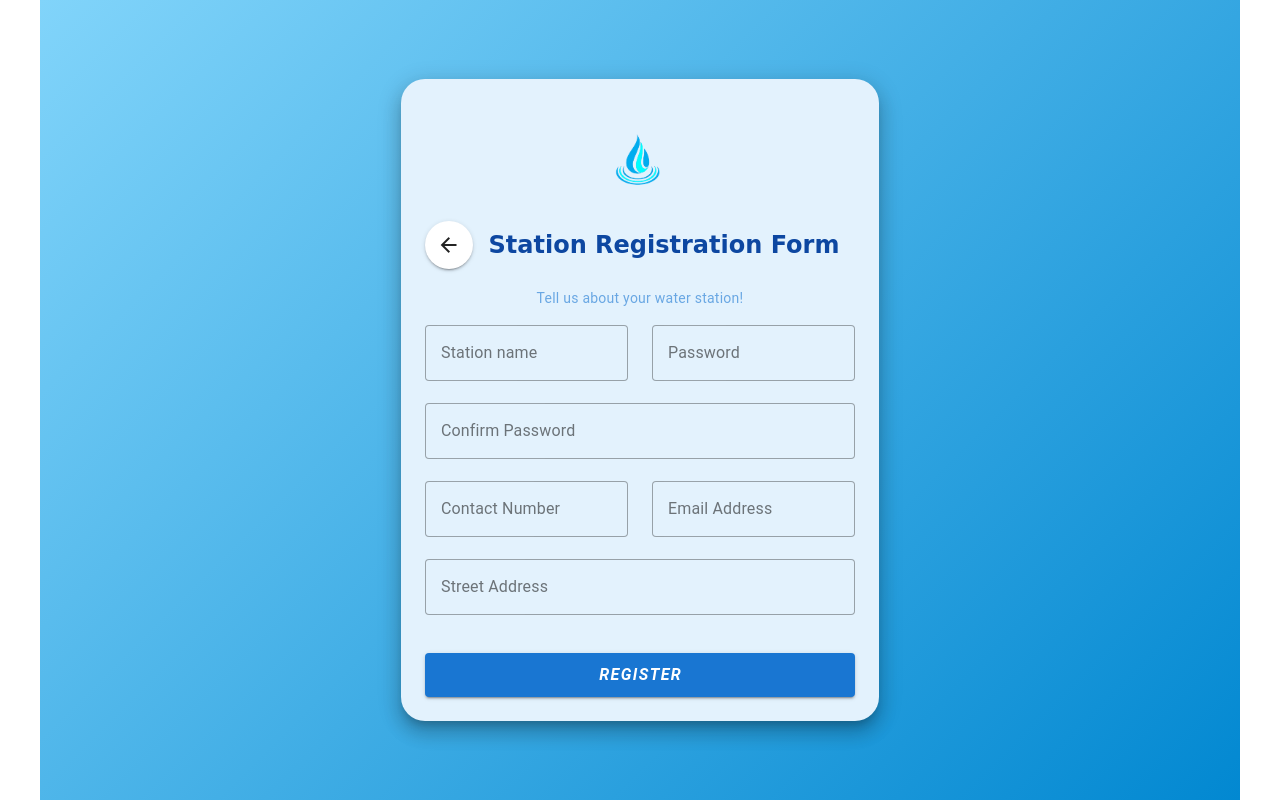
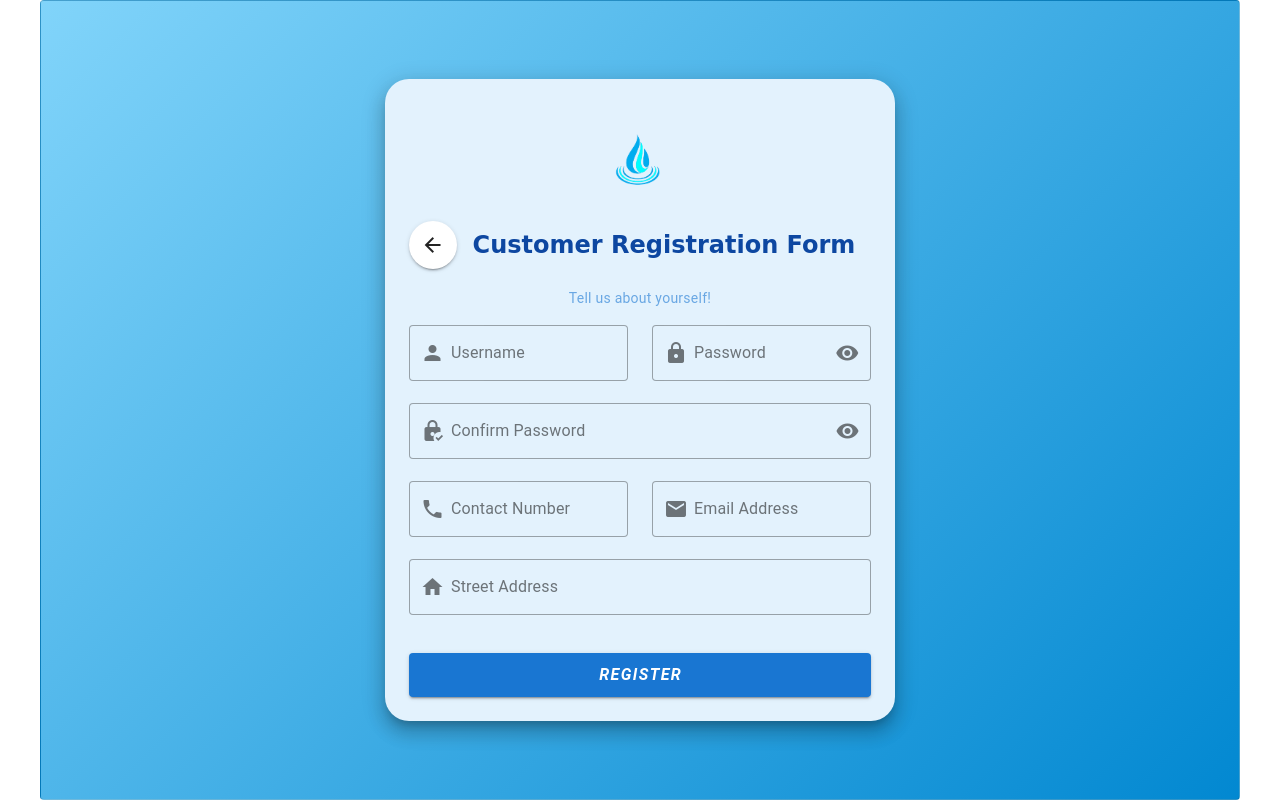
Before and after one commit to jason-himongala/Hydroswift_System, a Vue app: page /Station in a window 1280 px wide. Built offline with nearby package versions, Linux system fonts and the light colour scheme.

Commit message:
fix: fixing content in my customers and staion registration view

```diff
--- a/src/views/auth/RegistercustomerView.vue
+++ b/src/views/auth/RegistercustomerView.vue
@@ -1,19 +1,39 @@
 <script setup>
-import { ref } from 'vue';
-import { useRouter } from 'vue-router';
+import { ref } from 'vue'
+import { useRouter } from 'vue-router'
+import { requiredValidator, emailValidator } from '@/utils/validators'
 
 const form = ref({
-
+  firstName: '',
+  lastName: '',
   stationName: '',
   contactNumber: '',
   email: '',
   streetAddress: '',
+})
 
-});
+const isPasswordVisible = ref(false)
+const isConfirmPasswordVisible = ref(false)
 
-const router = useRouter();
+const refVForm = ref()
+
+const router = useRouter()
+
 function goBack() {
-  router.back();
+  router.back()
+}
+
+function onRegister() {
+  alert(`Registering: ${form.value.firstName}`)
+  router.push('/Confirmation')
+}
+
+const onFormSubmit = () => {
+  refVForm.value?.validate().then(({ valid }) => {
+    if (valid) {
+      onRegister()
+    }
+  })
 }
 </script>
 
@@ -47,36 +67,49 @@ function goBack() {
 
           <!-- Subtitle -->
           <v-card-subtitle class="text-center mb-4" style="color: #1976d2">
-            Tell us about your self!
+            Tell us about yourself!
           </v-card-subtitle>
 
           <!-- Form Fields -->
-          <v-form>
+          <v-form ref="refVForm" fast-fail @submit.prevent="onFormSubmit">
             <v-row>
               <v-col cols="12" sm="6">
                 <v-text-field
                   v-model="form.firstName"
                   label="Username"
+                  :rules="[requiredValidator]"
                   variant="outlined"
+                  prepend-inner-icon="mdi-account"
                   required
-                ></v-text-field>
+                />
               </v-col>
+
               <v-col cols="12" sm="6">
                 <v-text-field
                   v-model="form.lastName"
+                  :type="isPasswordVisible ? 'text' : 'password'"
                   label="Password"
+                  :append-inner-icon="isPasswordVisible ? 'mdi-eye-off' : 'mdi-eye'"
+                  @click:append-inner="isPasswordVisible = !isPasswordVisible"
+                  :rules="[requiredValidator]"
                   variant="outlined"
+                  prepend-inner-icon="mdi-lock"
                   required
-                ></v-text-field>
+                />
               </v-col>
             </v-row>
 
             <v-text-field
               v-model="form.stationName"
+              :type="isConfirmPasswordVisible ? 'text' : 'password'"
               label="Confirm Password"
+              :append-inner-icon="isConfirmPasswordVisible ? 'mdi-eye-off' : 'mdi-eye'"
+              @click:append-inner="isConfirmPasswordVisible = !isConfirmPasswordVisible"
+              :rules="[requiredValidator]"
               variant="outlined"
+              prepend-inner-icon="mdi-lock-check"
               required
-            ></v-text-field>
+            />
 
             <v-row>
               <v-col cols="12" sm="6">
@@ -84,39 +117,48 @@ function goBack() {
                   v-model="form.contactNumber"
                   label="Contact Number"
                   type="tel"
+                  :rules="[requiredValidator]"
                   variant="outlined"
+                  prepend-inner-icon="mdi-phone"
                   required
-                ></v-text-field>
+                />
               </v-col>
+
               <v-col cols="12" sm="6">
                 <v-text-field
                   v-model="form.email"
                   label="Email Address"
                   type="email"
+                  :rules="[requiredValidator, emailValidator]"
                   variant="outlined"
+                  prepend-inner-icon="mdi-email"
                   required
-                ></v-text-field>
+                />
               </v-col>
             </v-row>
 
             <v-text-field
               v-model="form.streetAddress"
               label="Street Address"
+              :rules="[requiredValidator]"
               variant="outlined"
+              prepend-inner-icon="mdi-home"
               required
-            ></v-text-field>
+            />
 
             <!-- Submit Button -->
             <v-btn
+              type="submit"
               block
               color="blue-darken-2"
               size="large"
               class="mt-4"
               style="font-weight: bold; font-style: italic"
             >
-              <router-link to="/Confirmation" class="text-white text-decoration-none">Register</router-link>
+              Register
             </v-btn>
           </v-form>
+
         </v-card>
       </v-container>
     </v-main>
--- a/src/views/auth/RegisterstationView.vue
+++ b/src/views/auth/RegisterstationView.vue
@@ -1,43 +1,58 @@
 <script setup>
 import { ref } from 'vue'
 import { useRouter } from 'vue-router'
+import { requiredValidator, emailValidator } from '@/utils/validators'
 
 const form = ref({
+  firstName: '',
+  lastName: '',
   stationName: '',
-  passwordName: '',
-  confirmPassword: '',
   contactNumber: '',
   email: '',
   streetAddress: '',
 })
 
+const isPasswordVisible = ref(false)
+const isConfirmPasswordVisible = ref(false)
+
+const refVForm = ref()
+
 const router = useRouter()
+
 function goBack() {
   router.back()
+}
+
+function onRegister() {
+  alert(`Registering: ${form.value.firstName}`)
+  router.push('/Confirmation')
+}
+
+const onFormSubmit = () => {
+  refVForm.value?.validate().then(({ valid }) => {
+    if (valid) {
+      onRegister()
+    }
+  })
 }
 </script>
 
 <template>
   <v-app>
     <v-main>
-      <v-container class="py-8 d-flex align-center justify-center bg-gradient">
-        <v-card
-          elevation="12"
-          class="pa-6 rounded-xl"
-          max-width="700"
-          style="background-color: #e3f2fd"
-        >
+      <v-container class="py-8 d-flex align-center justify-center bg-gradient border rounded">
+        <v-card elevation="12" class="pa-6 rounded-xl" max-width="700" style="background-color: #e3f2fd">
           <!-- Logo -->
           <div class="d-flex justify-center">
             <img
               src="/image/logo-removebg-preview.png"
-              alt="Water Truck Logo"
+              alt="Water Truck"
               width="100"
               class="my-5 pt-2"
             />
           </div>
 
-          <!-- Header with Go Back button -->
+          <!-- Title with back button -->
           <div class="d-flex align-center mb-4">
             <v-btn icon @click="goBack">
               <v-icon>mdi-arrow-left</v-icon>
@@ -46,40 +61,55 @@ function goBack() {
               class="text-h5 font-weight-bold text-center flex-grow-1"
               style="font-family: 'Comic Sans MS'; color: #0d47a1"
             >
-              Station Registration Form
+              Customer Registration Form
             </v-card-title>
           </div>
 
+          <!-- Subtitle -->
           <v-card-subtitle class="text-center mb-4" style="color: #1976d2">
-            Tell us about your water station!
+            Tell us about yourself!
           </v-card-subtitle>
 
-          <v-form>
+          <!-- Form Fields -->
+          <v-form ref="refVForm" fast-fail @submit.prevent="onFormSubmit">
             <v-row>
               <v-col cols="12" sm="6">
                 <v-text-field
-                  v-model="form.stationName"
-                  label="Station name"
+                  v-model="form.firstName"
+                  label="Username"
+                  :rules="[requiredValidator]"
                   variant="outlined"
+                  prepend-inner-icon="mdi-account"
                   required
-                ></v-text-field>
+                />
               </v-col>
+
               <v-col cols="12" sm="6">
                 <v-text-field
-                  v-model="form.passwordName"
+                  v-model="form.lastName"
+                  :type="isPasswordVisible ? 'text' : 'password'"
                   label="Password"
+                  :append-inner-icon="isPasswordVisible ? 'mdi-eye-off' : 'mdi-eye'"
+                  @click:append-inner="isPasswordVisible = !isPasswordVisible"
+                  :rules="[requiredValidator]"
                   variant="outlined"
+                  prepend-inner-icon="mdi-lock"
                   required
-                ></v-text-field>
+                />
               </v-col>
             </v-row>
 
             <v-text-field
-              v-model="form.confirmPassword"
+              v-model="form.stationName"
+              :type="isConfirmPasswordVisible ? 'text' : 'password'"
               label="Confirm Password"
+              :append-inner-icon="isConfirmPasswordVisible ? 'mdi-eye-off' : 'mdi-eye'"
+              @click:append-inner="isConfirmPasswordVisible = !isConfirmPasswordVisible"
+              :rules="[requiredValidator]"
               variant="outlined"
+              prepend-inner-icon="mdi-lock-check"
               required
-            ></v-text-field>
+            />
 
             <v-row>
               <v-col cols="12" sm="6">
@@ -87,40 +117,48 @@ function goBack() {
                   v-model="form.contactNumber"
                   label="Contact Number"
                   type="tel"
+                  :rules="[requiredValidator]"
                   variant="outlined"
+                  prepend-inner-icon="mdi-phone"
                   required
-                ></v-text-field>
+                />
               </v-col>
+
               <v-col cols="12" sm="6">
                 <v-text-field
                   v-model="form.email"
                   label="Email Address"
                   type="email"
+                  :rules="[requiredValidator, emailValidator]"
                   variant="outlined"
+                  prepend-inner-icon="mdi-email"
                   required
-                ></v-text-field>
+                />
               </v-col>
             </v-row>
 
             <v-text-field
               v-model="form.streetAddress"
               label="Street Address"
+              :rules="[requiredValidator]"
               variant="outlined"
+              prepend-inner-icon="mdi-home"
               required
-            ></v-text-field>
+            />
 
+            <!-- Submit Button -->
             <v-btn
+              type="submit"
               block
               color="blue-darken-2"
               size="large"
               class="mt-4"
               style="font-weight: bold; font-style: italic"
             >
-              <router-link to="/Confirmation" class="text-white text-decoration-none"
-                >Register</router-link
-              >
+              Register
             </v-btn>
           </v-form>
+
         </v-card>
       </v-container>
     </v-main>
```
